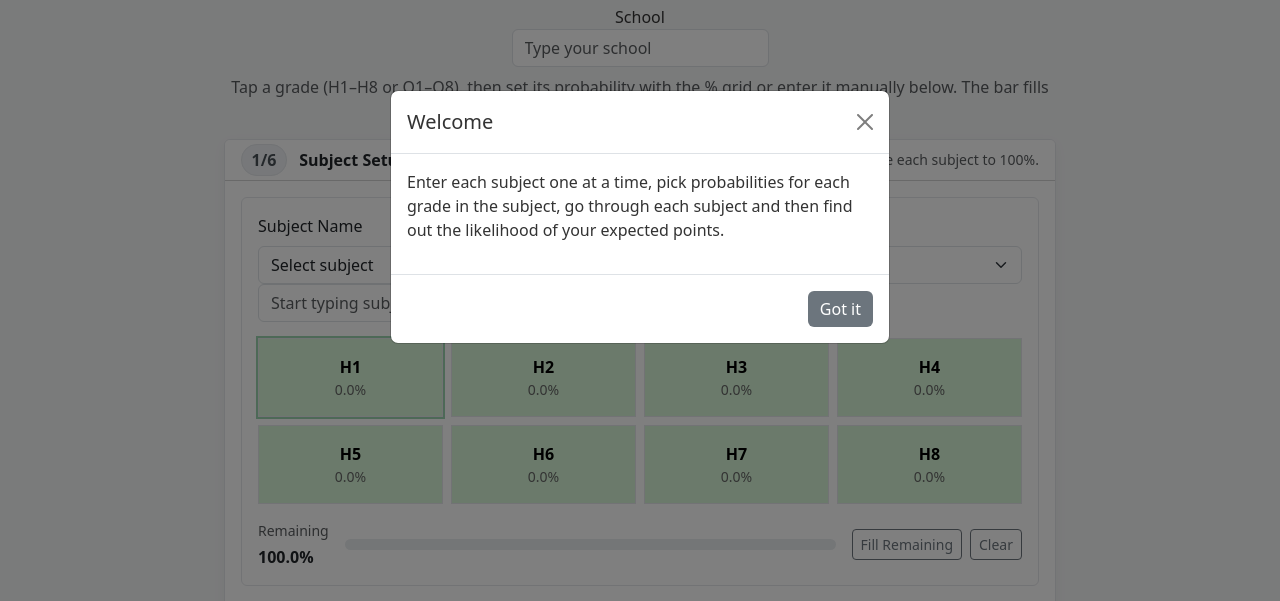
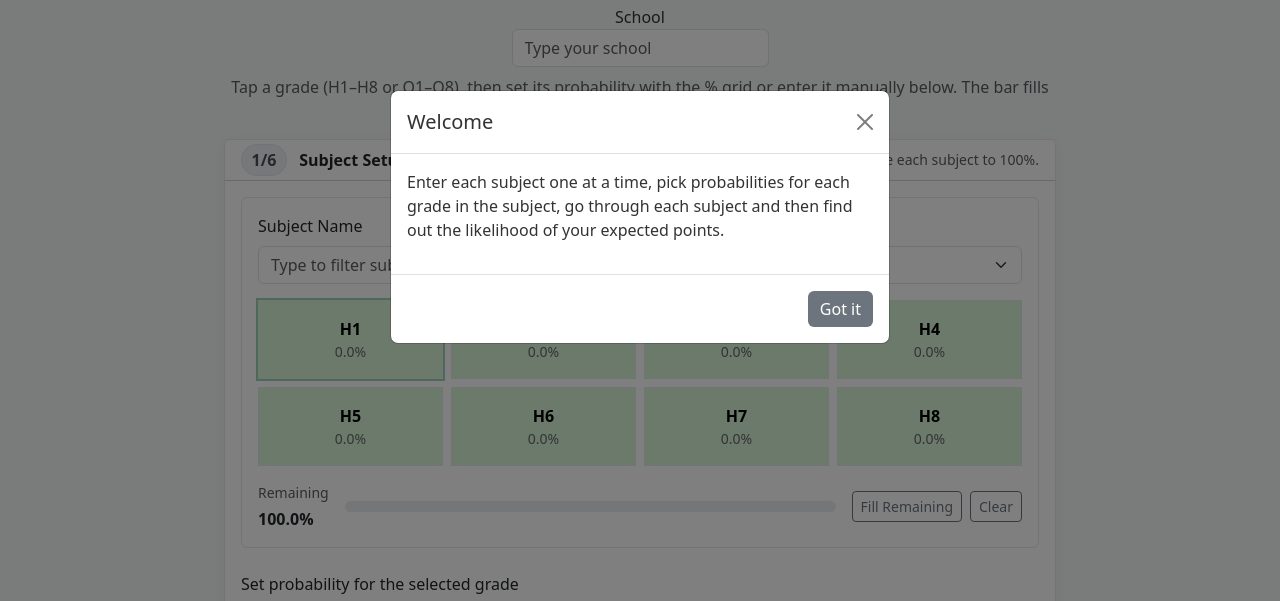
Before and after one commit to harryucc/predictor, a website: page public/index.html in a window 1280 px wide. Shown: the part 183-784 px from the top of the page. Drawn offline with nearby package versions, Linux system fonts and the light colour scheme; no server answers.

Commit message:
Use datalist for subject entry

```diff
--- a/public/app.js
+++ b/public/app.js
@@ -23,7 +23,7 @@
         const stepNow = Q('stepNow');
         const stepTotal = Q('stepTotal');
         const subName = Q('subName');
-        const subjectsList = Q('subjectsList');
+        const subList = Q('subjectOptions');
         const subLevel = Q('subLevel');
         const gradePills = Q('gradePills');
         const remainingLabel = Q('remainingLabel');
@@ -82,26 +82,20 @@
 
 
         let allSubjects = [];
-        function updateSubjectOptions(filter){
-          subjectsList.innerHTML = '';
-          const f = filter.toLowerCase();
+        function populateSubjectOptions(){
+          subList.innerHTML = '';
           allSubjects
-            .filter(name => name.toLowerCase().includes(f))
-            .sort((a,b)=>{
-              const aStarts = a.toLowerCase().startsWith(f);
-              const bStarts = b.toLowerCase().startsWith(f);
-              if (aStarts === bStarts) return a.localeCompare(b);
-              return aStarts ? -1 : 1;
-            })
+            .slice()
+            .sort((a,b)=>a.localeCompare(b))
             .forEach(name => {
               const opt = document.createElement('option');
               opt.value = name;
-              subjectsList.appendChild(opt);
+              subList.appendChild(opt);
             });
         }
         fetch('subjects.json').then(r=>r.json()).then(list=>{
           allSubjects = list;
-          updateSubjectOptions('');
+          populateSubjectOptions();
         });
 
         function isValidSubject(name){
@@ -227,12 +221,8 @@
           s.isMaths = (s.name === 'Mathematics');
           subName.value = s.name;
           subLevel.value = s.level;
-          updateSubjectOptions(subName.value);
 
           subName.oninput = ()=> {
-            updateSubjectOptions(subName.value);
-          };
-          subName.onchange = ()=> {
             const val = subName.value;
             subjects[current].name = val;
             subjects[current].isMaths = (val === 'Mathematics');
--- a/public/index.html
+++ b/public/index.html
@@ -118,11 +118,8 @@
                     <div class="row g-3">
                       <div class="col-12 col-md-8">
                         <label class="form-label">Subject Name</label>
-                        <select id="subName" class="form-select">
-                          <option value="">Select subject</option>
-                        </select>
-                        <input id="subName" class="form-control" list="subjectsList" placeholder="Start typing subject" required>
-                        <datalist id="subjectsList"></datalist>
+                        <input id="subName" list="subjectOptions" class="form-control" placeholder="Type to filter subjects" required>
+                        <datalist id="subjectOptions"></datalist>
                       </div>
                       <div class="col-12 col-md-4">
                         <label class="form-label">Level</label>
```
